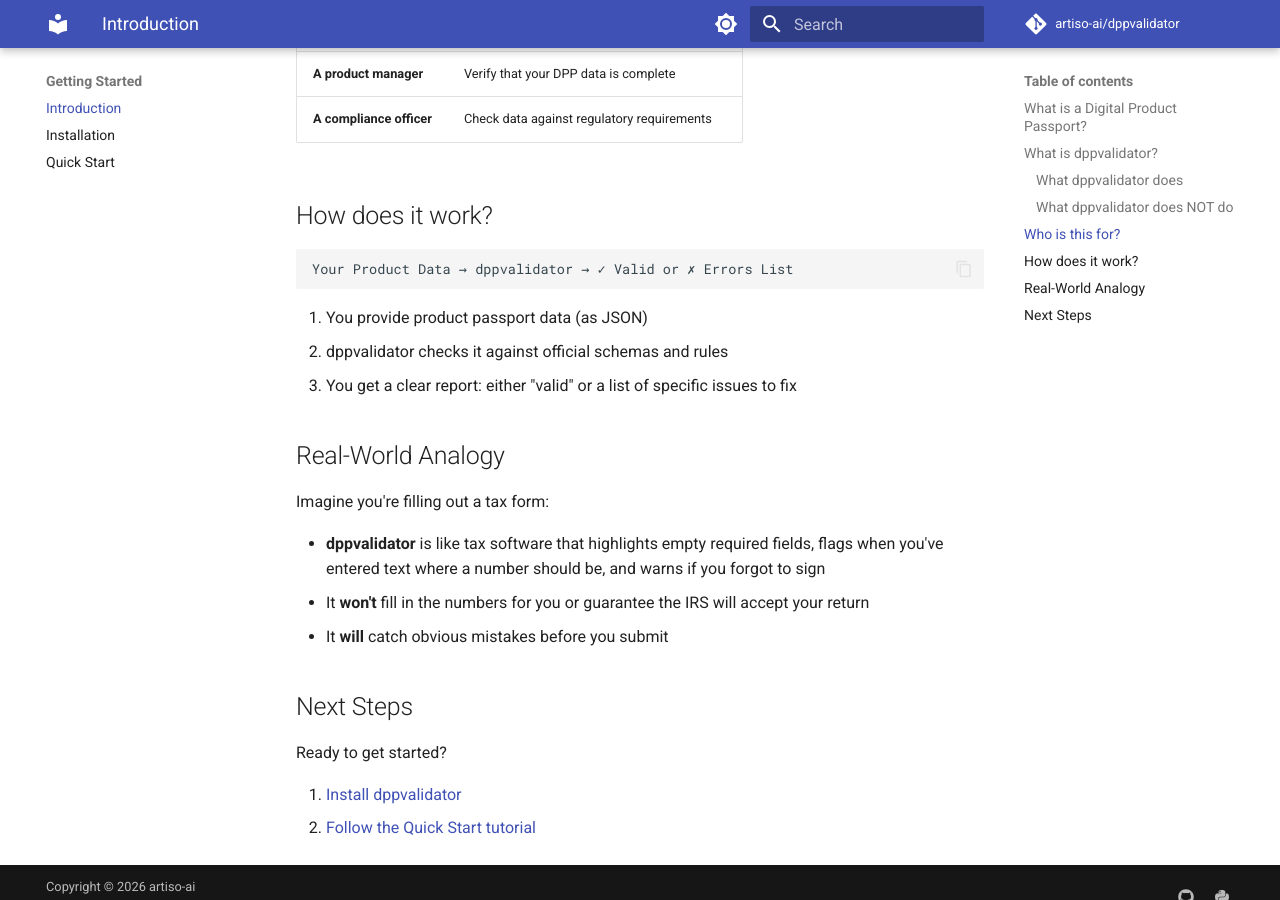
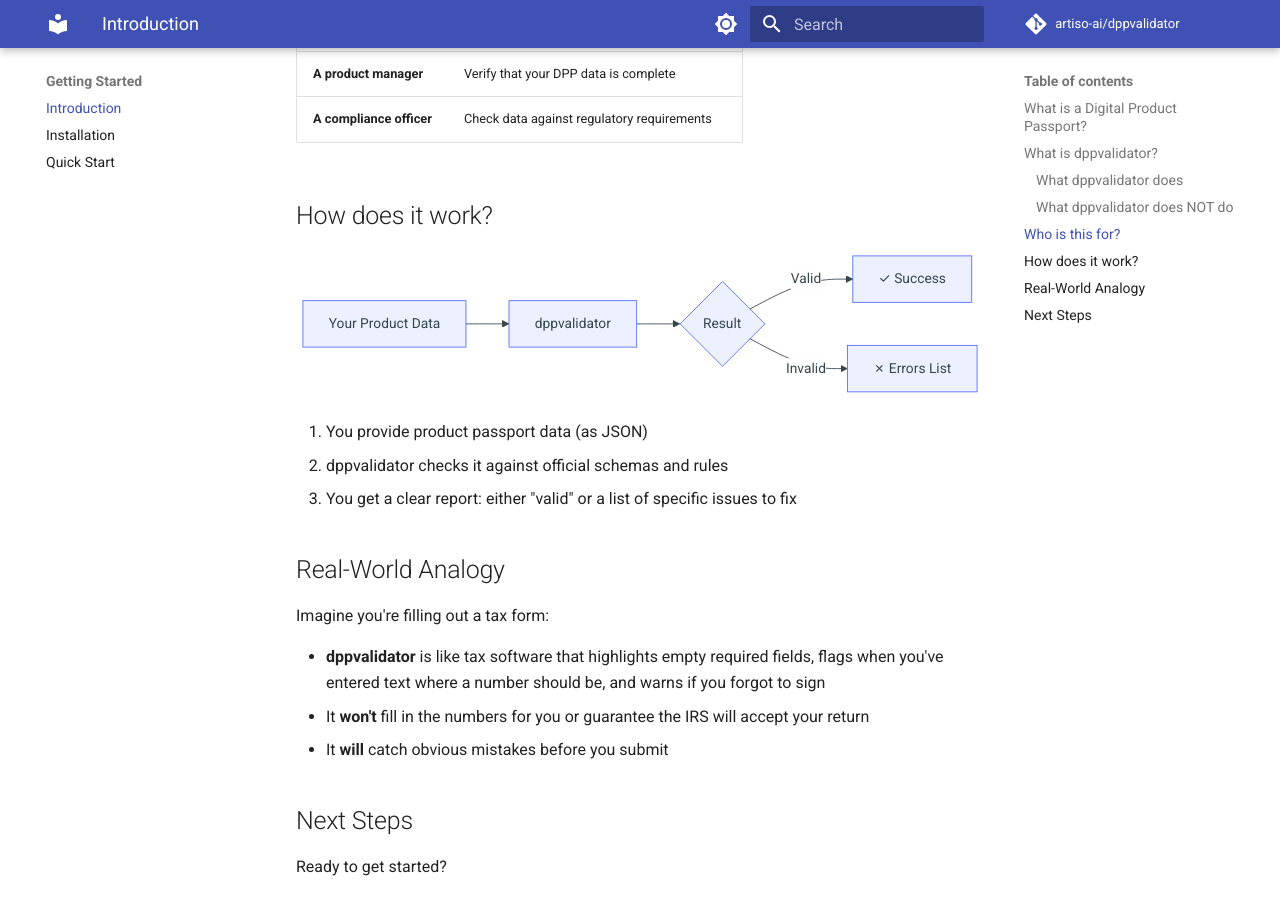
Before and after one commit to artiso-ai/dppvalidator, an MkDocs documentation site: the page built from docs/getting-started/introduction.md, in a window 1280 px wide and 900 px high, scrolled down 1470 px. Built offline with MkDocs 1.6.1 and Material for MkDocs 9.7.7, drawn with Linux system fonts in a browser that asks for light colours; comment, search, counter and statistics services are not loaded.

Commit message:
Update documentation

````diff
--- a/docs/getting-started/introduction.md
+++ b/docs/getting-started/introduction.md
@@ -61,8 +61,12 @@ spell-checker, but for product data instead of text.
 
 ## How does it work?
 
-```
-Your Product Data → dppvalidator → ✓ Valid or ✗ Errors List
+```mermaid
+flowchart LR
+    A[Your Product Data] --> B[dppvalidator]
+    B --> C{Result}
+    C -->|Valid| D[✓ Success]
+    C -->|Invalid| E[✗ Errors List]
 ```
 
 1. You provide product passport data (as JSON)
````
